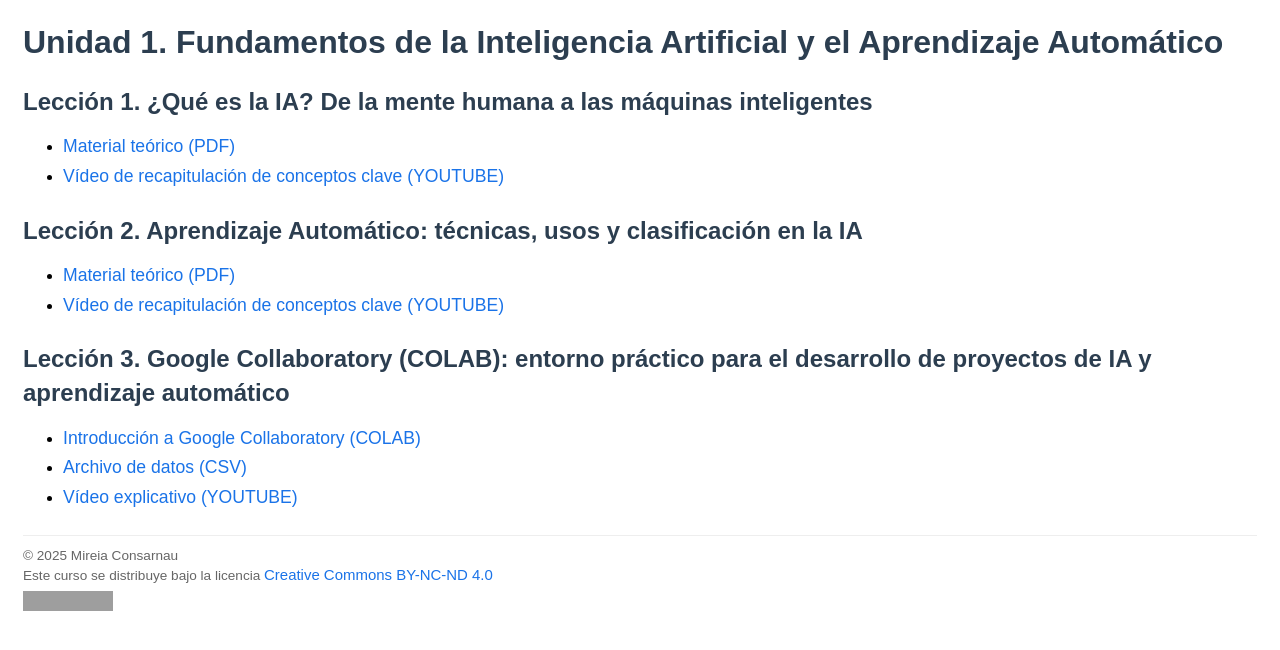
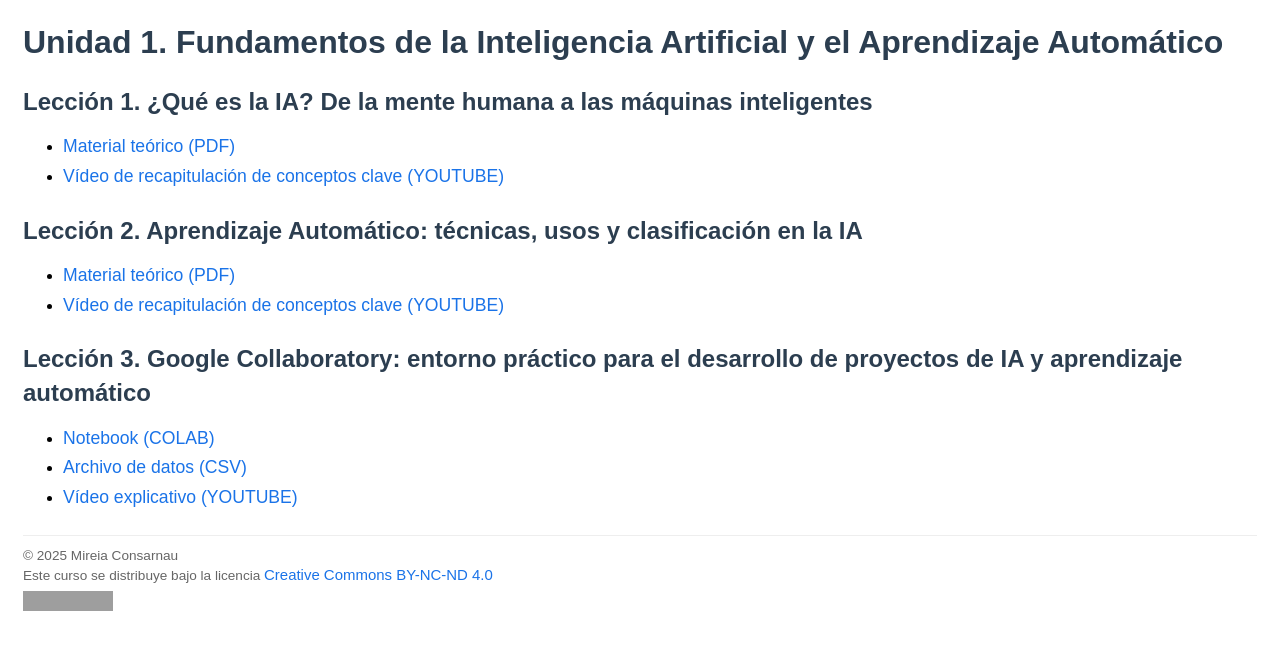
Before and after one commit to mireiaconsarnau/machine_learning, a Jekyll site: the page built from unidad1.md, in a window 1280 px wide. Shown: the top 650 px of the page. Built offline with Jekyll 4.4.1, drawn with Linux system fonts in a browser that asks for light colours; grey boxes are pictures that could not be loaded.

Commit message:
Update unidad1.md

```diff
--- a/unidad1.md
+++ b/unidad1.md
@@ -13,8 +13,8 @@ title: "Unidad 1. Fundamentos de la Inteligencia Artificial y el Aprendizaje Aut
 - [Material teórico (PDF)](#)
 - [Vídeo de recapitulación de conceptos clave (YOUTUBE)](#)
 
-## Lección 3. Google Collaboratory (COLAB): entorno práctico para el desarrollo de proyectos de IA y aprendizaje automático
+## Lección 3. Google Collaboratory: entorno práctico para el desarrollo de proyectos de IA y aprendizaje automático
 
-- [Introducción a Google Collaboratory (COLAB)](#)
+- [Notebook (COLAB)](#)
 - [Archivo de datos (CSV)](#)
 - [Vídeo explicativo (YOUTUBE)](#)
```
